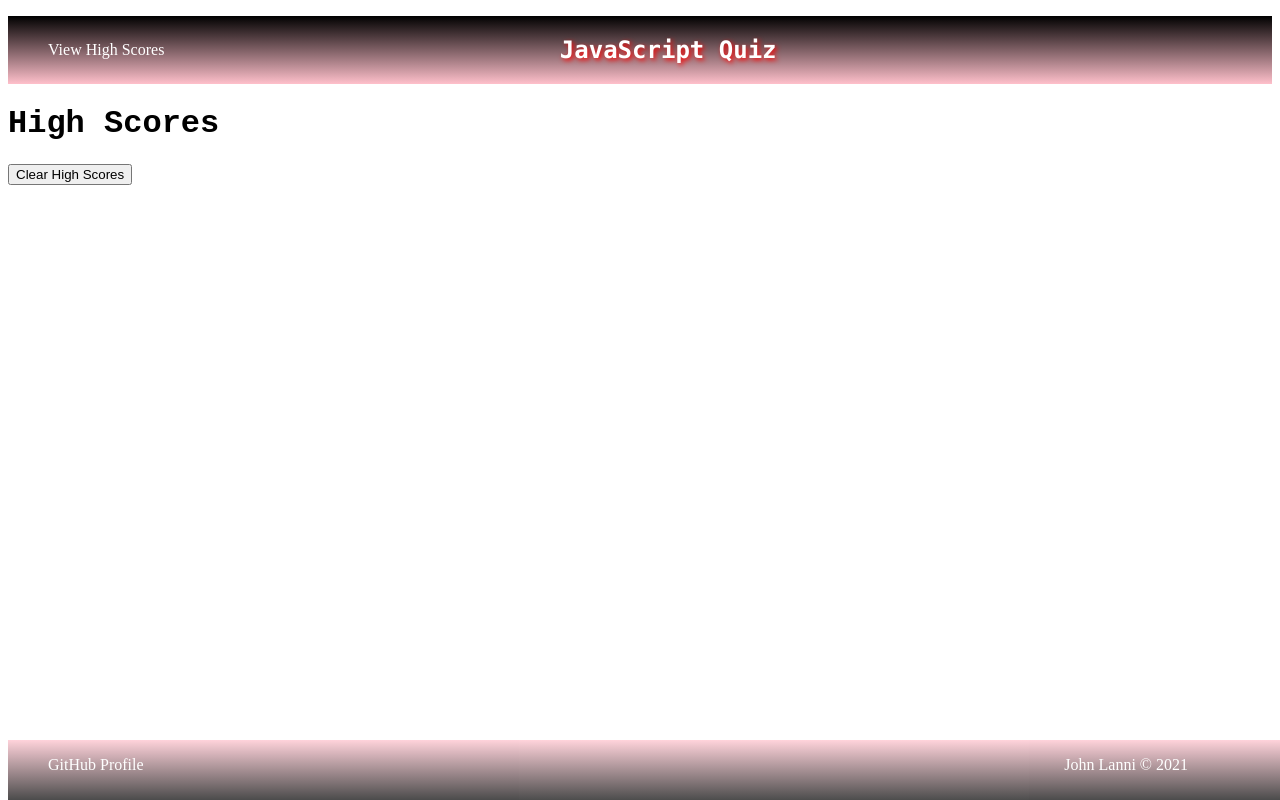
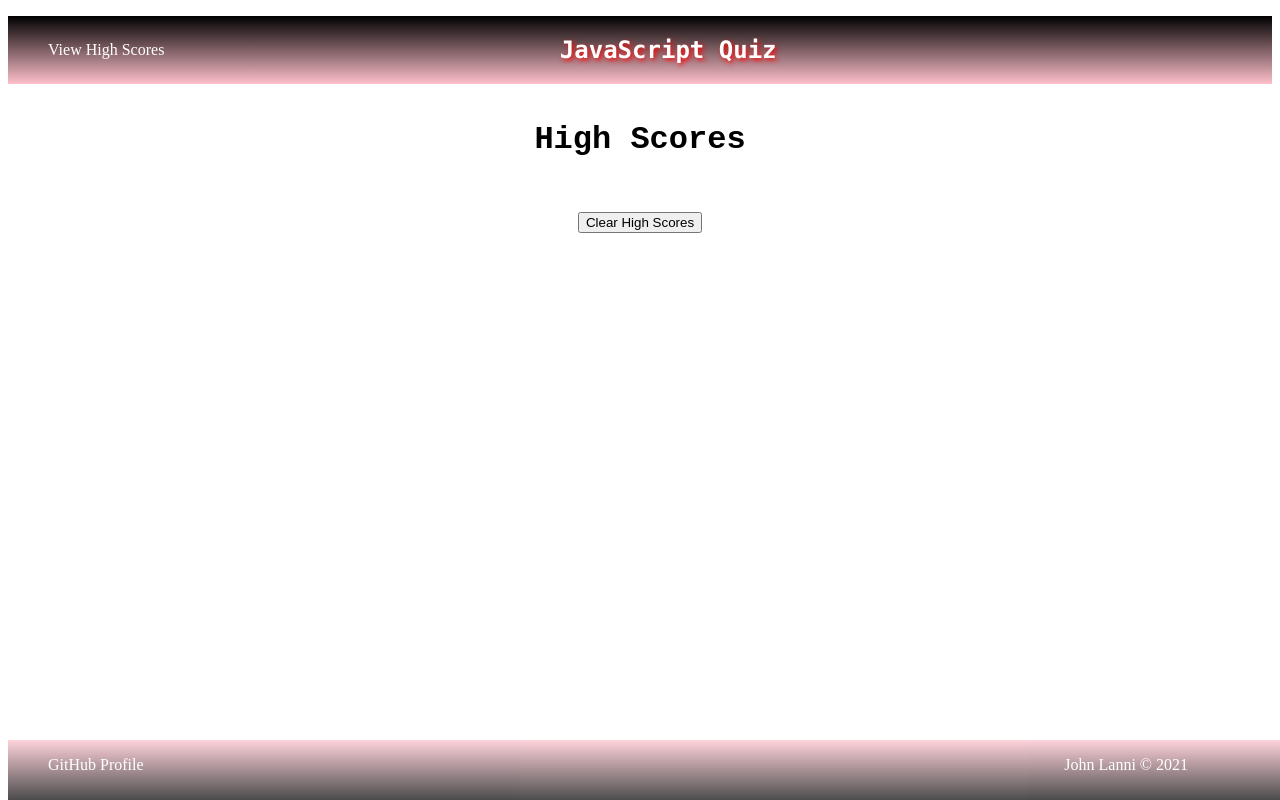
Before and after one commit to JohnLanni619/code-quiz, a plain HTML site: page high-score.html in a window 1280 px wide. Drawn offline with Linux system fonts and the light colour scheme.

Commit message:
updated styling

```diff
--- a/assets/styles.css
+++ b/assets/styles.css
@@ -32,6 +32,11 @@ main {
     align-items: center;
     flex-direction: column;
     margin-top: 40px;
+}
+
+#start-quiz:hover, #choices button:hover, #clear-storage:hover {
+    background: chartreuse;
+    cursor: pointer;
 }
 
 #question {
@@ -72,6 +77,13 @@ main {
 
 #final-score input, #final-score button {
     margin-bottom: 10px;
+}
+
+#scores {
+    display: flex;
+    flex-direction: column;
+    align-items: center;
+    justify-content: center;
 }
 
 /* main {
--- a/high-score.html
+++ b/high-score.html
@@ -25,7 +25,7 @@
     </header>
 
     <main>
-        <div>
+        <div id="scores">
             <h1>High Scores</h1>
             <ol id="score-container">
 
```
Also changed, not shown: assets/questions.js (+7 -0 lines), index.html (+1 -0 lines), 1 other file.
